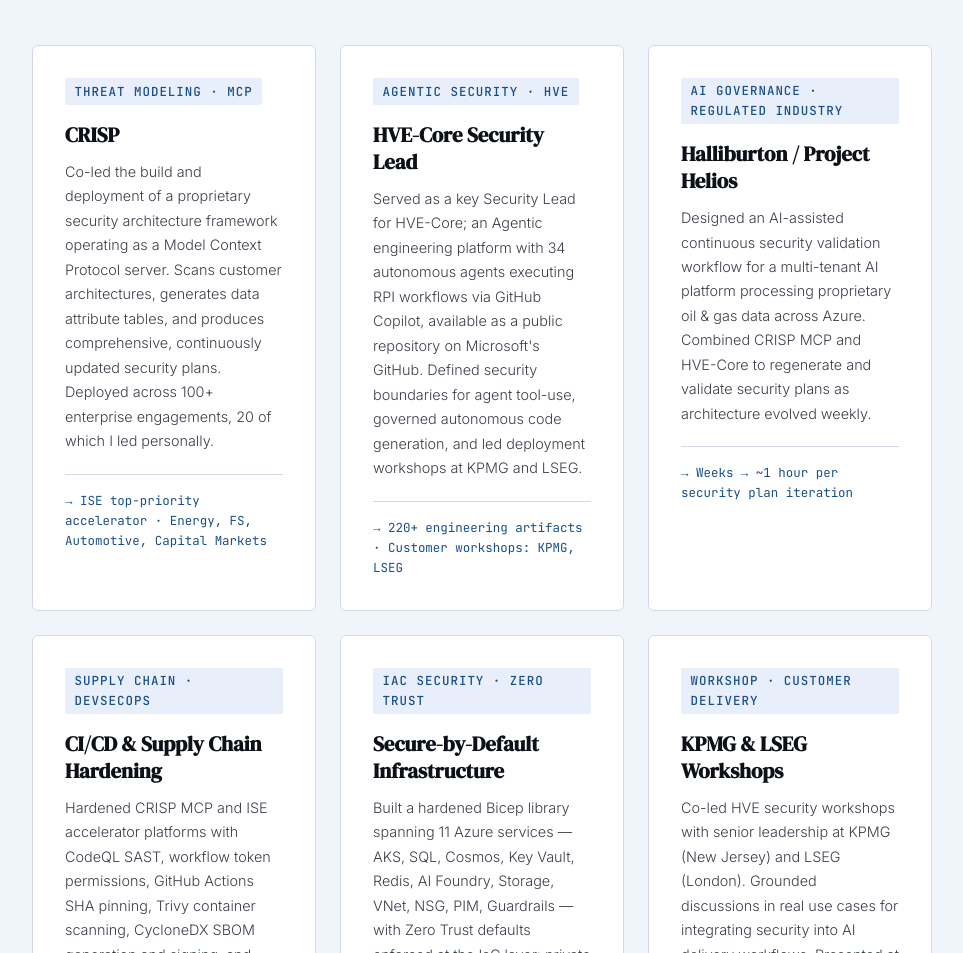
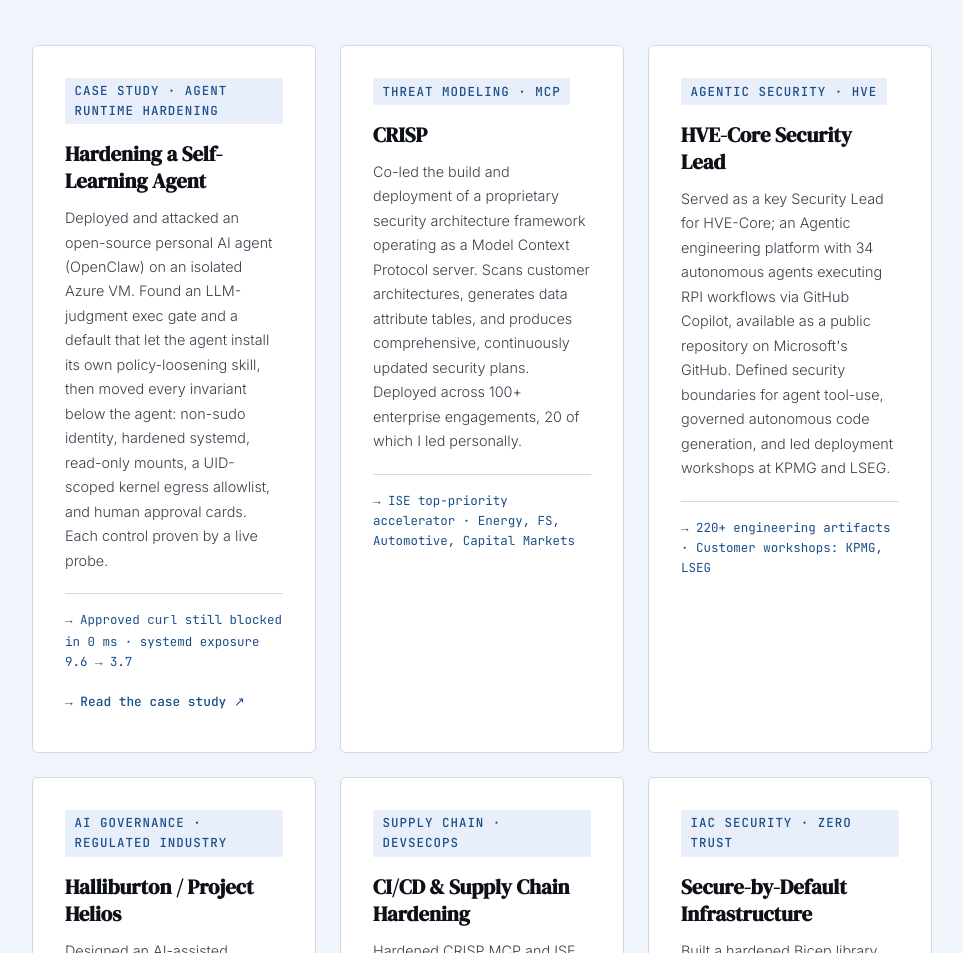
Before and after one commit to jaycehilleng/jaycehilleng.github.io, a plain HTML site: page index.html in a window 1280 px wide. Shown: the part 2209-3162 px from the top of the page, without its empty margins (158-1121 px from the left). Drawn offline with Linux system fonts and the light colour scheme.

Commit message:
docs: add OpenClaw agent hardening case study and site card

```diff
--- a/index.html
+++ b/index.html
@@ -526,6 +526,15 @@
 
       <div class="work-grid">
         <div class="work-card">
+          <span class="work-card-tag">Case Study · Agent Runtime Hardening</span>
+          <h3>Hardening a Self-Learning Agent</h3>
+          <p>Deployed and attacked an open-source personal AI agent (OpenClaw) on an isolated Azure VM. Found an LLM-judgment exec gate and a default that let the agent install its own policy-loosening skill, then moved every invariant below the agent: non-sudo identity, hardened systemd, read-only mounts, a UID-scoped kernel egress allowlist, and human approval cards. Each control proven by a live probe.</p>
+          <div class="work-card-metric">→ Approved <code>curl</code> still blocked in 0 ms · systemd exposure 9.6 → 3.7</div>
+          <ul class="mcp-links">
+            <li><a href="https://github.com/jaycehilleng/jaycehilleng.github.io/blob/main/docs/case-studies/openclaw-agent-hardening.md" target="_blank" rel="noopener">→ Read the case study ↗</a></li>
+          </ul>
+        </div>
+        <div class="work-card">
           <span class="work-card-tag">Threat Modeling · MCP</span>
           <h3>CRISP</h3>
           <p>Co-led the build and deployment of a proprietary security architecture framework operating as a Model Context Protocol server. Scans customer architectures, generates data attribute tables, and produces comprehensive, continuously updated security plans. Deployed across 100+ enterprise engagements, 20 of which I led personally.</p>
```
Also changed, not shown: 1 other file.
